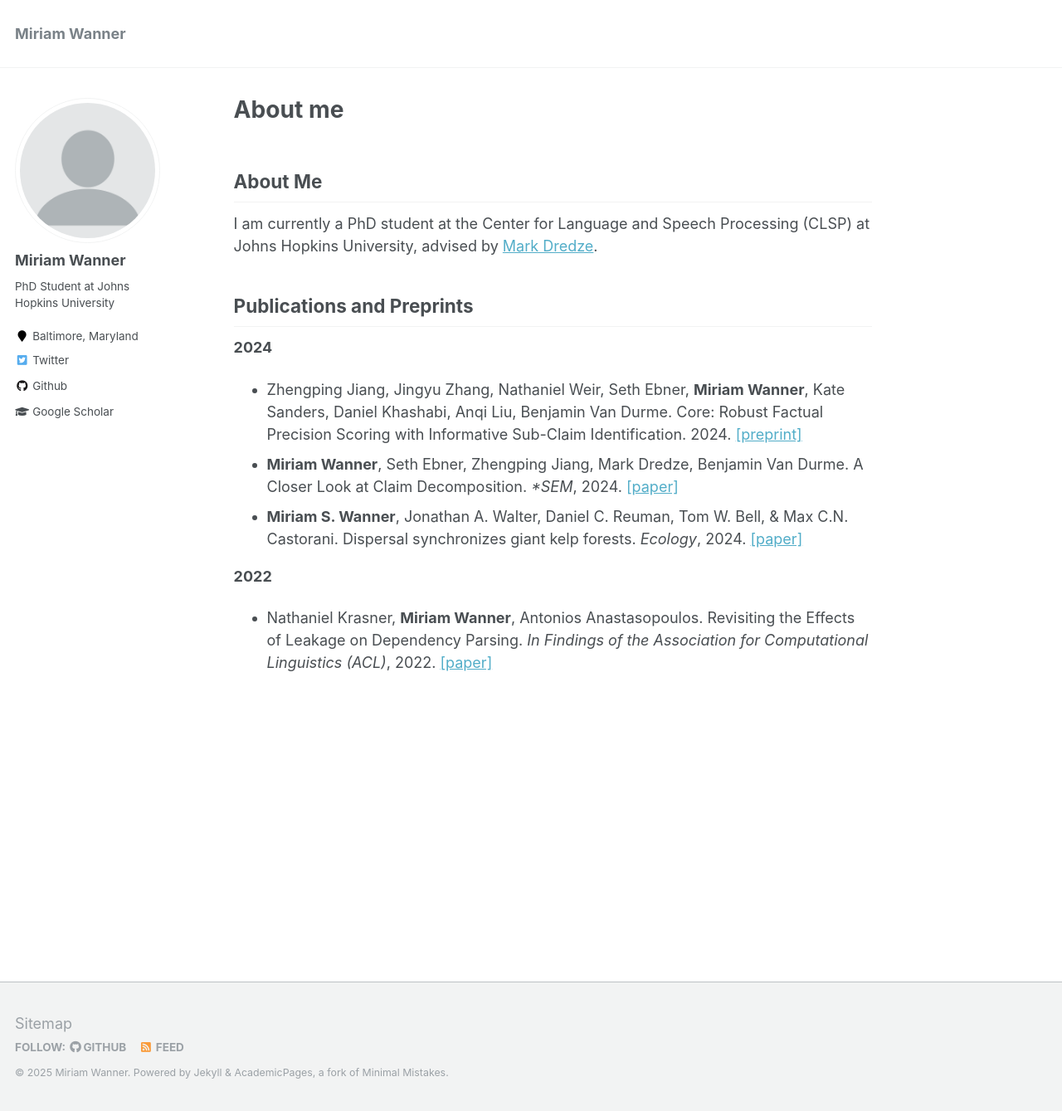
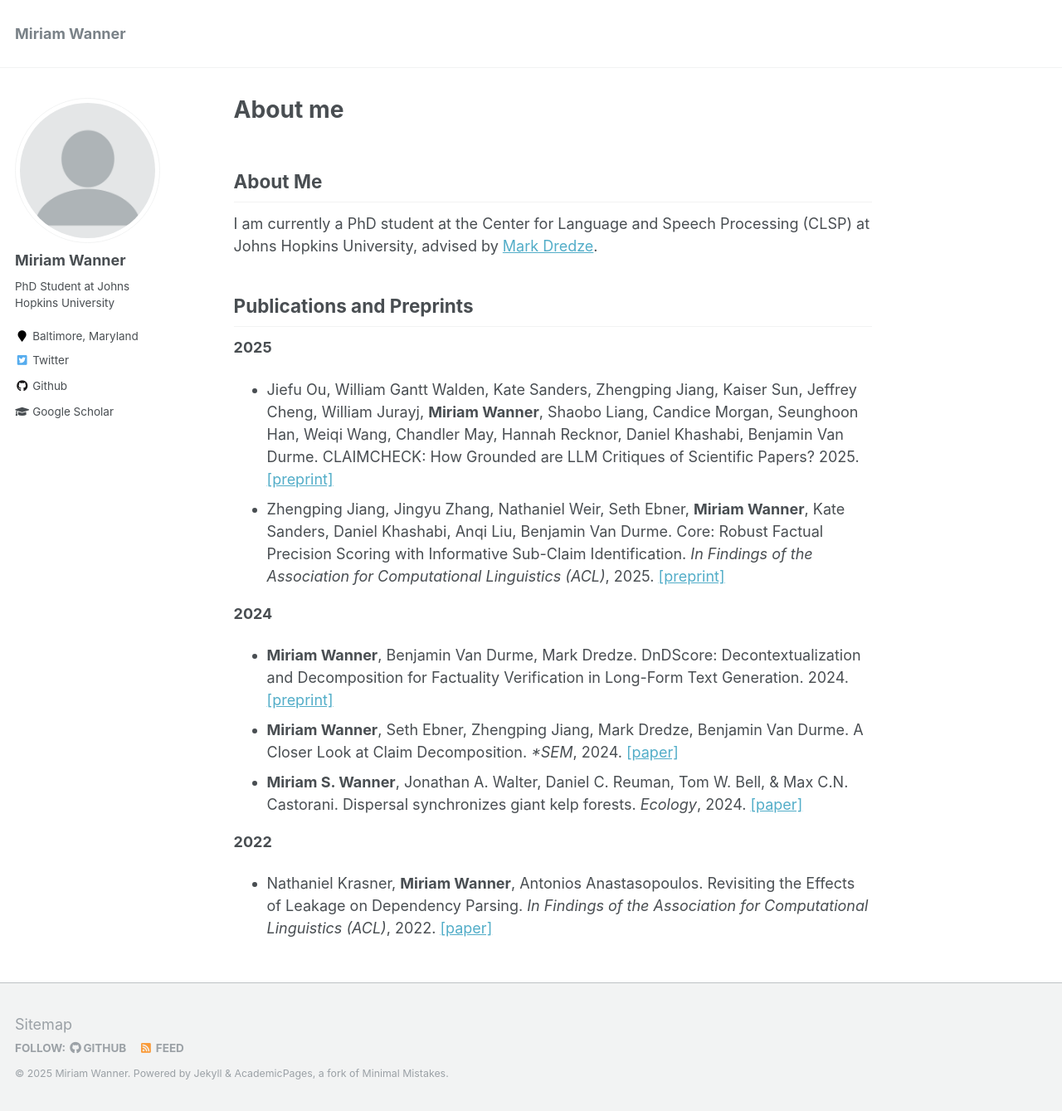
Before and after one commit to miriamwanner/miriamwanner.github.io, a Jekyll site: the page built from _pages/about.md, in a window 1280 px wide and 1339 px high. Shown: the whole window at 83% size. Built offline with Jekyll 4.4.1, drawn with Linux system fonts in a browser that asks for light colours.

Commit message:
Update about.md

```diff
--- a/_pages/about.md
+++ b/_pages/about.md
@@ -14,8 +14,12 @@ I am currently a PhD student at the Center for Language and Speech Processing (C
 
 Publications and Preprints
 ---
+**2025**
+- Jiefu Ou, William Gantt Walden, Kate Sanders, Zhengping Jiang, Kaiser Sun, Jeffrey Cheng, William Jurayj, **Miriam Wanner**, Shaobo Liang, Candice Morgan, Seunghoon Han, Weiqi Wang, Chandler May, Hannah Recknor, Daniel Khashabi, Benjamin Van Durme. CLAIMCHECK: How Grounded are LLM Critiques of Scientific Papers? 2025. [[preprint]](https://arxiv.org/abs/2503.21717)
+- Zhengping Jiang, Jingyu Zhang, Nathaniel Weir, Seth Ebner, **Miriam Wanner**, Kate Sanders, Daniel Khashabi, Anqi Liu, Benjamin Van Durme. Core: Robust Factual Precision Scoring with Informative Sub-Claim Identification. *In Findings of the Association for Computational Linguistics (ACL)*, 2025. [[preprint]](https://arxiv.org/pdf/2407.03572)
+
 **2024**
-- Zhengping Jiang, Jingyu Zhang, Nathaniel Weir, Seth Ebner, **Miriam Wanner**, Kate Sanders, Daniel Khashabi, Anqi Liu, Benjamin Van Durme. Core: Robust Factual Precision Scoring with Informative Sub-Claim Identification. 2024. [[preprint]](https://arxiv.org/pdf/2407.03572)
+- **Miriam Wanner**, Benjamin Van Durme, Mark Dredze. DnDScore: Decontextualization and Decomposition for Factuality Verification in Long-Form Text Generation. 2024. [[preprint]](https://arxiv.org/abs/2412.13175)
 - **Miriam Wanner**, Seth Ebner, Zhengping Jiang, Mark Dredze, Benjamin Van Durme. A Closer Look at Claim Decomposition. *\*SEM*, 2024. [[paper]](https://arxiv.org/abs/2403.11903)
 - **Miriam S. Wanner**, Jonathan A. Walter, Daniel C. Reuman, Tom W. Bell, & Max C.N. Castorani. Dispersal synchronizes giant kelp forests. *Ecology*, 2024. [[paper]](https://esajournals.onlinelibrary.wiley.com/doi/10.1002/ecy.4270)
 
```
